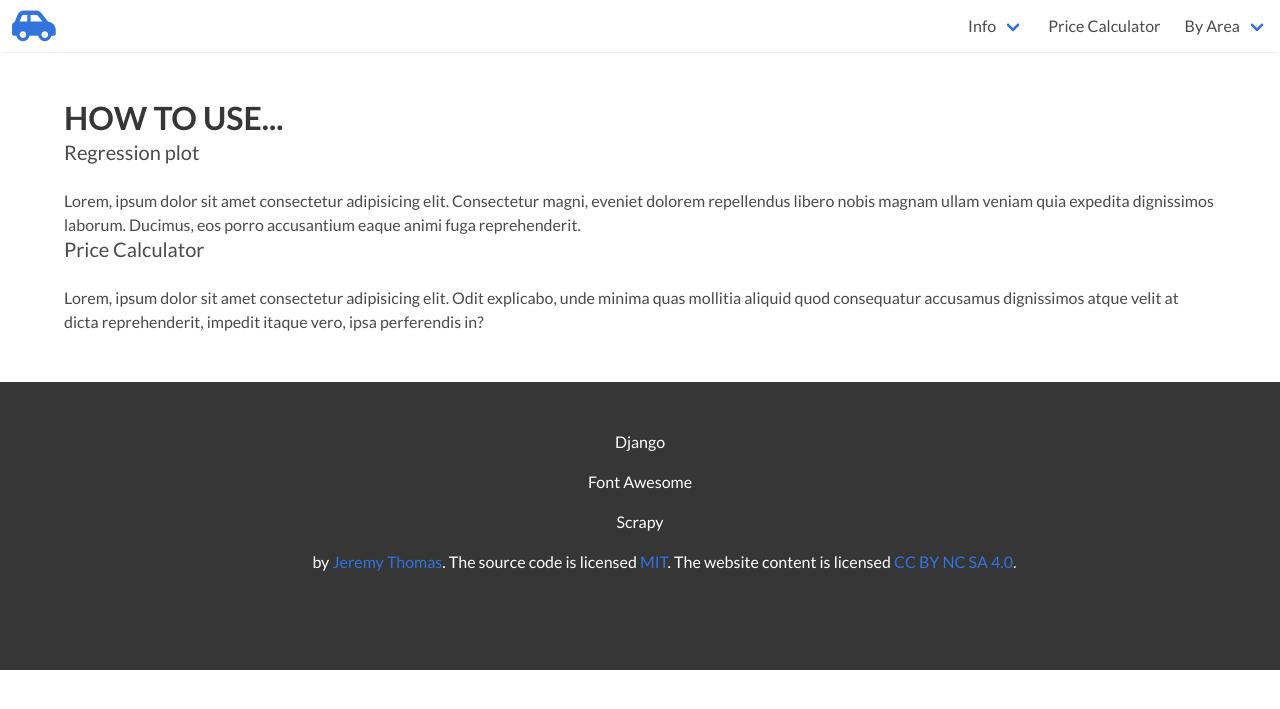
After one commit to Prayanthem/django_cars, a Django app: template cars/templates/cars/how_to.html in a window 1280 px wide; the page is wider, and only the part inside the window is pictured. The commit adds this page. Shown: the top 709 px of that part. Run offline with Django 3.2, Linux system fonts and the light colour scheme; the template is opened without the code that fills it, so the values that code supplies are empty; some libraries are stand-ins or nearby versions.

Commit message:
Added static html

```diff
--- a/cars/templates/cars/base.html
+++ b/cars/templates/cars/base.html
@@ -42,9 +42,9 @@
                 <div class="navbar-item has-dropdown is-hoverable">
                     <a href="" class="navbar-link">Info</a>
                     <div class="navbar-dropdown is-boxed">
-                        <a href="" class="navbar-item">Methodology</a>
-                        <a href="" class="navbar-item">About us</a>
-                        <a href="" class="navbar-item">How to use</a>
+                        <a href="{% url 'cars:methodology' %}" class="navbar-item">Methodology</a>
+                        <a href="{% url 'cars:contact' %}" class="navbar-item">Contact us</a>
+                        <a href="{% url 'cars:howto' %}" class="navbar-item">How to use</a>
                         <a href="" class="navbar-item">Legal</a>
                     </div>
                 </div>
@@ -52,9 +52,7 @@
                 <div class="navbar-item is-primary has-dropdown is-hoverable">
                         <a href="" class="navbar-link">By Area</a>
                         <div class="navbar-dropdown is-boxed">
-                            <a href="" class="navbar-item">Oslo</a>
-                            <a href="" class="navbar-item">Bergen</a>
-                            <a href="" class="navbar-item">Trondheim</a>
+                            <a href="" class="navbar-item"><i>Comming Soon</i></a>
                         </div>
                     </div>
             </div>
--- /dev/null
+++ b/cars/templates/cars/how_to.html
@@ -0,0 +1,27 @@
+{% extends 'base.html' %}
+
+{% block content %}
+
+<section class="hero">
+    <div class="hero-body">
+        <div class="container">
+            <h1 class="title">
+                How to use...
+            </h1>
+            <h2 class="subtitle">
+                Regression plot
+            </h2>
+            <p>
+                Lorem, ipsum dolor sit amet consectetur adipisicing elit. Consectetur magni, eveniet dolorem repellendus libero nobis magnam ullam veniam quia expedita dignissimos laborum. Ducimus, eos porro accusantium eaque animi fuga reprehenderit.
+            </p>
+            <h2 class="subtitle">
+                Price Calculator
+            </h2>
+            <p>
+                Lorem, ipsum dolor sit amet consectetur adipisicing elit. Odit explicabo, unde minima quas mollitia aliquid quod consequatur accusamus dignissimos atque velit at dicta reprehenderit, impedit itaque vero, ipsa perferendis in?
+            </p>
+        </div>
+    </div>
+</section>
+
+{% endblock %}
--- a/cars/urls.py
+++ b/cars/urls.py
@@ -6,10 +6,12 @@ app_name = 'cars'
 urlpatterns = [
     # ex: /cars/
     path('', views.index, name='index'),
-    # ex: /cars/5/
-    #path('<int:car_id>/', views.detail, name='detail'),
-    # ex: /cars/5/results/
-    path('<int:car_id>/results/', views.results, name='results'),
+    # ex: /cars/methodology/
+    path('methodology/', views.methodology, name='methodology'),
+    # ex: /cars/methodology/
+    path('contact/', views.contact, name='contact'),
+    # ex: /cars/methodology/
+    path('howto/', views.howto, name='howto'),
     # ex: /cars/price/
     path('price/', views.price_calculator, name='price_calculator'),
     # ex: /cars/Audi+A5
```
Also changed, not shown: cars/templates/cars/contact.html (added, +27 -0 lines), cars/templates/cars/methodology.html (added, +27 -0 lines), cars/views.py (+8 -3 lines).
